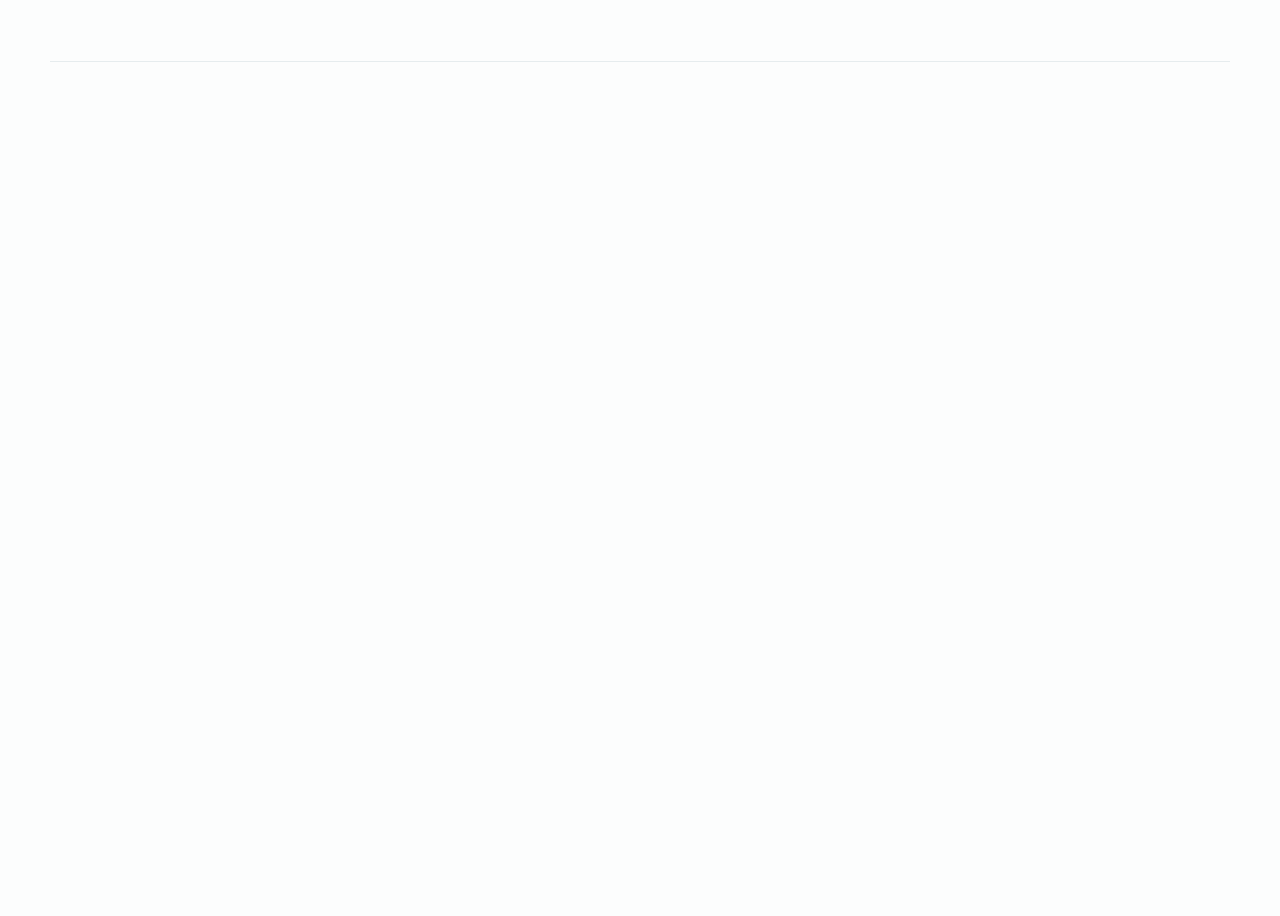
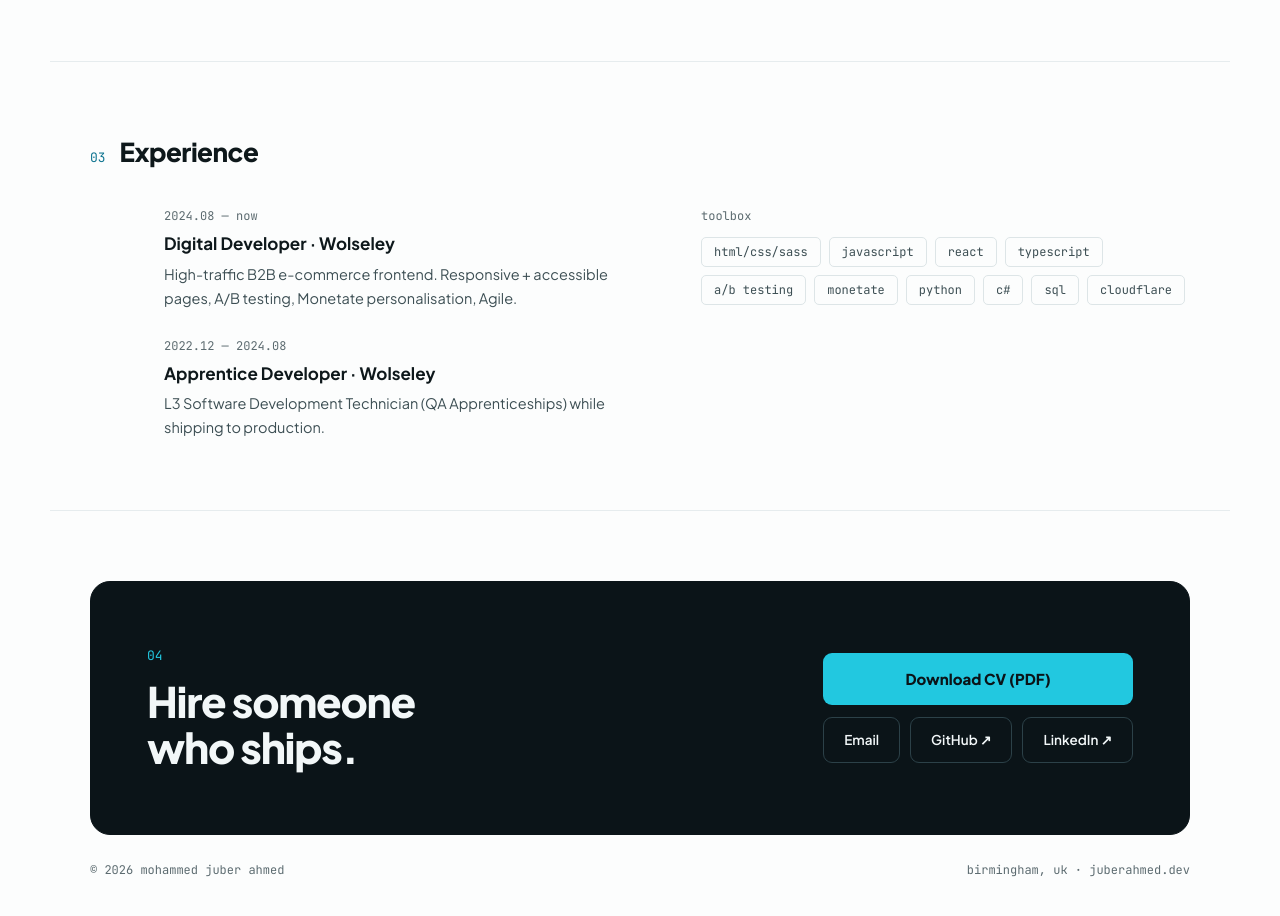
Before and after one commit to Juber-Ahmed98/portfolio_website, a Next.js app: page / in a window 1280 px wide. Shown: the part 2280-3196 px from the top of the page. Before the commit the page ends 2342 px from the top, so only its background shows below. Built offline with nearby package versions, Linux system fonts and the light colour scheme.

Commit message:
CP3: experience + contact + responsive & a11y pass

```diff
--- a/src/app/globals.css
+++ b/src/app/globals.css
@@ -86,6 +86,14 @@ body {
   transition: background 0.3s, color 0.3s;
 }
 
+/* Consistent keyboard focus ring across every interactive element, in both
+   themes. Mouse users are unaffected (focus-visible only). */
+:focus-visible {
+  outline: 2px solid var(--accent);
+  outline-offset: 2px;
+  border-radius: 3px;
+}
+
 @media (prefers-reduced-motion: reduce) {
   html {
     scroll-behavior: auto;
@@ -93,4 +101,17 @@ body {
   body {
     transition: none;
   }
+  /* Neutralise the hover-lift transforms/transitions used site-wide. */
+  *,
+  *::before,
+  *::after {
+    transition-duration: 0.01ms !important;
+    animation-duration: 0.01ms !important;
+    animation-iteration-count: 1 !important;
+  }
+  .hover\:-translate-y-px:hover,
+  .hover\:-translate-y-0\.5:hover,
+  .hover\:-translate-y-\[3px\]:hover {
+    transform: none !important;
+  }
 }
--- a/src/app/page.tsx
+++ b/src/app/page.tsx
@@ -2,11 +2,13 @@ import { Nav } from "@/components/nav";
 import { Hero } from "@/components/hero";
 import { Featured } from "@/components/featured";
 import { Wall } from "@/components/wall";
+import { Experience } from "@/components/experience";
+import { Contact } from "@/components/contact";
 
 /**
  * Home page. Assembled from section components that render from the typed
  * content module (`src/content/site.ts`). CP1 ships Nav + Hero; CP2 adds
- * Featured + Wall; Experience and Contact land in CP3.
+ * Featured + Wall; CP3 completes the page with Experience + Contact.
  */
 export default function Home() {
   return (
@@ -16,6 +18,8 @@ export default function Home() {
         <Hero />
         <Featured />
         <Wall />
+        <Experience />
+        <Contact />
       </main>
     </>
   );
--- /dev/null
+++ b/src/components/contact.tsx
@@ -0,0 +1,61 @@
+import { contact, sections } from "@/content/site";
+
+/**
+ * Contact — the dark CTA card ("Hire someone / who ships."), primary Download CV
+ * button plus Email / GitHub / LinkedIn, followed by the mono footer line.
+ *
+ * Like the flagship card, this card is dark in BOTH themes (DESIGN.md): the shell
+ * uses `bg-flag`/`border-flag-line` (dark in both) and its internal colours are
+ * the fixed dark hex from the mockup, not theme tokens. The footer below the card
+ * sits on the page and uses normal tokens.
+ */
+export function Contact() {
+  return (
+    <section
+      id="contact"
+      aria-label="Contact"
+      className="mx-auto max-w-[1180px] scroll-mt-6 px-6 pb-10 pt-[70px] sm:px-10"
+    >
+      <div className="flex flex-col flex-wrap items-start gap-12 rounded-[20px] border border-flag-line bg-flag px-7 py-12 text-[#f2f7f8] sm:flex-row sm:items-center sm:justify-between sm:px-14 sm:py-16">
+        <div className="flex flex-col gap-3">
+          <span className="font-mono text-[13px] text-[#22c8e0]">
+            {sections.contact.index}
+          </span>
+          <h2 className="text-[34px] font-extrabold leading-[1.1] tracking-[-0.03em] sm:text-[42px]">
+            {contact.heading[0]}
+            <br />
+            {contact.heading[1]}
+          </h2>
+        </div>
+
+        <div className="flex shrink-0 flex-col gap-3">
+          <a
+            href={contact.cv.href}
+            className="rounded-[9px] bg-[#22c8e0] px-[30px] py-[15px] text-center text-[15px] font-extrabold text-[#0b1418] transition-transform hover:-translate-y-0.5"
+          >
+            {contact.cv.label}
+          </a>
+          <div className="flex flex-wrap gap-[10px]">
+            {contact.links.map((link) => (
+              <a
+                key={link.label}
+                href={link.href}
+                {...(link.external
+                  ? { target: "_blank", rel: "noreferrer" }
+                  : {})}
+                className="rounded-[9px] border-[1.5px] border-[#2c4148] px-5 py-3 text-[13.5px] font-semibold text-[#f2f7f8] transition-transform hover:-translate-y-0.5"
+              >
+                {link.label}
+              </a>
+            ))}
+          </div>
+        </div>
+      </div>
+
+      <footer className="mt-[26px] flex flex-col gap-2 font-mono text-[12px] text-muted sm:flex-row sm:justify-between">
+        <span>{contact.footer.left}</span>
+        <span>{contact.footer.right}</span>
+      </footer>
+    </section>
+  );
+}
--- /dev/null
+++ b/src/components/experience.tsx
@@ -0,0 +1,57 @@
+import { SectionHeading } from "@/components/section-heading";
+import { experience, sections, toolbox } from "@/content/site";
+
+/**
+ * Experience — two columns: the roles timeline (left) and the "toolbox" chip
+ * cloud (right). Content is indented under the H2 to match the DESIGN.md section
+ * pattern. Stacks to a single column below `md` (indent drops on mobile).
+ */
+export function Experience() {
+  return (
+    <section
+      id="experience"
+      aria-label="Experience"
+      className="mx-auto max-w-[1180px] scroll-mt-6 border-b border-line px-6 py-[70px] sm:px-10"
+    >
+      <SectionHeading
+        index={sections.experience.index}
+        title={sections.experience.title}
+        className="mb-9"
+      />
+
+      <div className="grid grid-cols-1 gap-10 sm:ml-[74px] md:grid-cols-2 md:gap-12">
+        {/* Roles timeline */}
+        <div className="flex flex-col gap-[26px]">
+          {experience.map((role) => (
+            <div key={role.title} className="flex flex-col gap-[6px]">
+              <span className="font-mono text-[12px] text-muted">
+                {role.date}
+              </span>
+              <span className="text-[17px] font-bold text-ink">
+                {role.title}
+              </span>
+              <span className="text-[14.5px] leading-[1.65] text-body">
+                {role.desc}
+              </span>
+            </div>
+          ))}
+        </div>
+
+        {/* Toolbox chips */}
+        <div className="flex flex-col gap-3">
+          <span className="font-mono text-[12px] text-muted">toolbox</span>
+          <ul className="flex flex-wrap gap-2 font-mono text-[12px] text-body">
+            {toolbox.map((tool) => (
+              <li
+                key={tool}
+                className="rounded-[5px] border border-chip px-3 py-[5px]"
+              >
+                {tool}
+              </li>
+            ))}
+          </ul>
+        </div>
+      </div>
+    </section>
+  );
+}
--- a/src/components/hero.tsx
+++ b/src/components/hero.tsx
@@ -13,7 +13,7 @@ export function Hero({ showStats = true }: HeroProps) {
   return (
     <section
       id="top"
-      className="mx-auto max-w-[1180px] border-b border-line px-10 pb-[84px] pt-24"
+      className="mx-auto max-w-[1180px] border-b border-line px-6 pb-[64px] pt-16 sm:px-10 sm:pb-[84px] sm:pt-24"
     >
       <p className="mb-[26px] text-[15px] font-semibold text-body">
         {hero.eyebrow}
--- /dev/null
+++ b/src/components/mobile-menu.tsx
@@ -0,0 +1,48 @@
+"use client";
+
+import { useState } from "react";
+import type { NavLink } from "@/content/site";
+
+/**
+ * Mobile disclosure for the nav's anchor links. Hidden at `sm` and up (the links
+ * render inline there); below `sm` it's a hamburger button that toggles a
+ * dropdown panel. Closes on link tap so the menu never blocks the page after
+ * navigation. `aria-expanded`/`aria-controls` keep it screen-reader friendly.
+ */
+export function MobileMenu({ links }: { links: readonly NavLink[] }) {
+  const [open, setOpen] = useState(false);
+
+  return (
+    <div className="relative sm:hidden">
+      <button
+        type="button"
+        aria-expanded={open}
+        aria-controls="mobile-nav"
+        aria-label={open ? "Close menu" : "Open menu"}
+        onClick={() => setOpen((v) => !v)}
+        className="flex h-[34px] w-[34px] items-center justify-center rounded-full border border-chip text-[15px] text-ink transition-transform hover:-translate-y-px"
+      >
+        {open ? "✕" : "☰"}
+      </button>
+
+      {open && (
+        <nav
+          id="mobile-nav"
+          aria-label="Site"
+          className="absolute right-0 top-[42px] z-50 flex min-w-[160px] flex-col overflow-hidden rounded-[10px] border border-line bg-panel py-1 shadow-[0_16px_40px_rgba(11,20,24,0.18)]"
+        >
+          {links.map((link) => (
+            <a
+              key={link.href}
+              href={link.href}
+              onClick={() => setOpen(false)}
+              className="px-4 py-[10px] text-[14px] font-semibold text-body transition-colors hover:bg-hover hover:text-accent"
+            >
+              {link.label}
+            </a>
+          ))}
+        </nav>
+      )}
+    </div>
+  );
+}
--- a/src/components/wall.tsx
+++ b/src/components/wall.tsx
@@ -11,18 +11,18 @@ export function Wall() {
   return (
     <section
       id="wall"
-      className="mx-auto max-w-[1180px] scroll-mt-6 border-b border-line px-10 py-[70px]"
+      className="mx-auto max-w-[1180px] scroll-mt-6 border-b border-line px-6 py-[70px] sm:px-10"
     >
       <SectionHeading
         index={sections.wall.index}
         title={sections.wall.title}
         className="mb-[10px]"
       />
-      <p className="mb-[30px] ml-[74px] text-[14.5px] text-muted">
+      <p className="mb-[30px] ml-0 text-[14.5px] text-muted sm:ml-[74px]">
         {sections.wall.sub}
       </p>
 
-      <div className="grid grid-cols-3 gap-px overflow-hidden rounded-[12px] border border-line bg-line">
+      <div className="grid grid-cols-1 gap-px overflow-hidden rounded-[12px] border border-line bg-line sm:grid-cols-2 lg:grid-cols-3">
         {wall.map((project) => (
           <a
             key={project.name}
--- a/src/content/site.ts
+++ b/src/content/site.ts
@@ -53,6 +53,9 @@ export const sections = {
     title: "The wall — 6 builds and counting",
     sub: "Every real build, big or small. The habit, not just the highlights.",
   },
+  experience: { index: "03", title: "Experience" },
+  /** Contact's H2 lives in `contact.heading`; only the mono index is shared here. */
+  contact: { index: "04" },
 } as const;
 
 // ── Featured work ────────────────────────────────────────────────────────────
```
Also changed, not shown: src/components/featured.tsx (+4 -4 lines), src/components/nav.tsx (+9 -3 lines), 1 other file (tests, documents, lock files or other folders).
